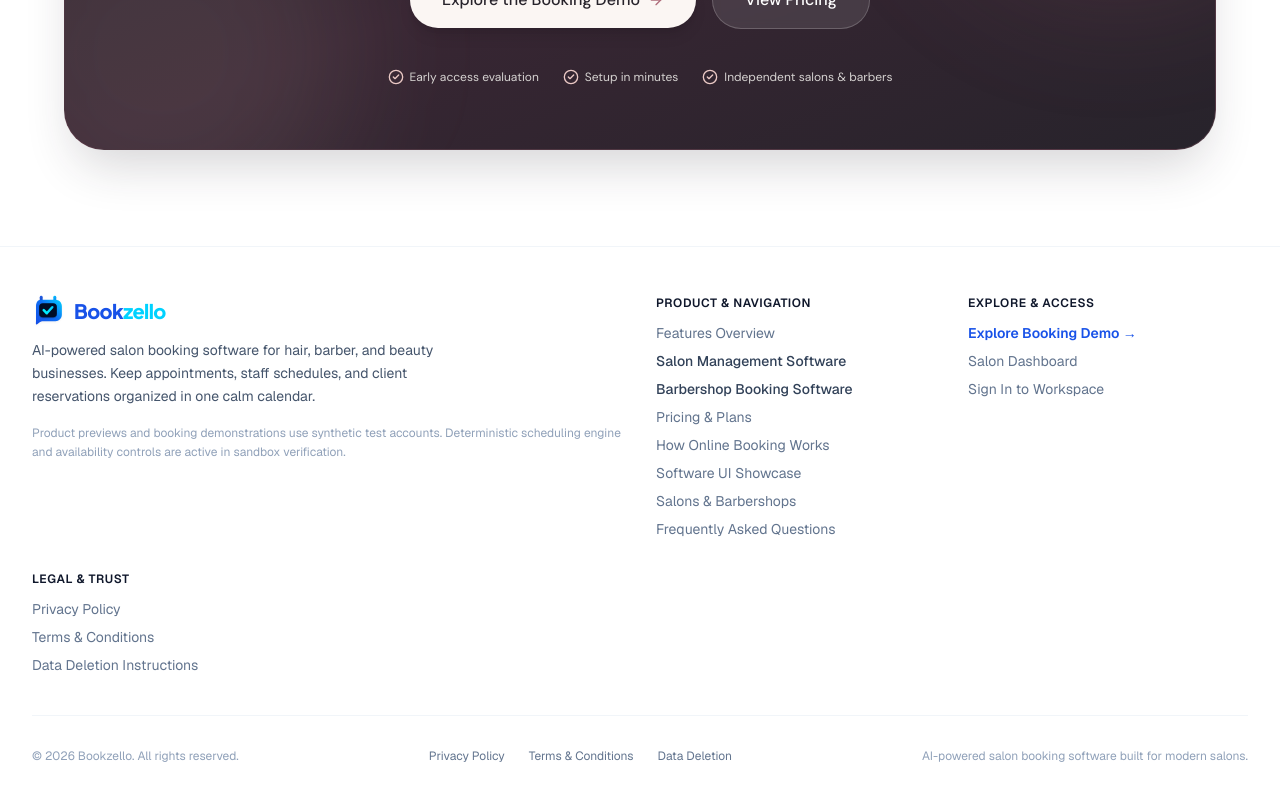
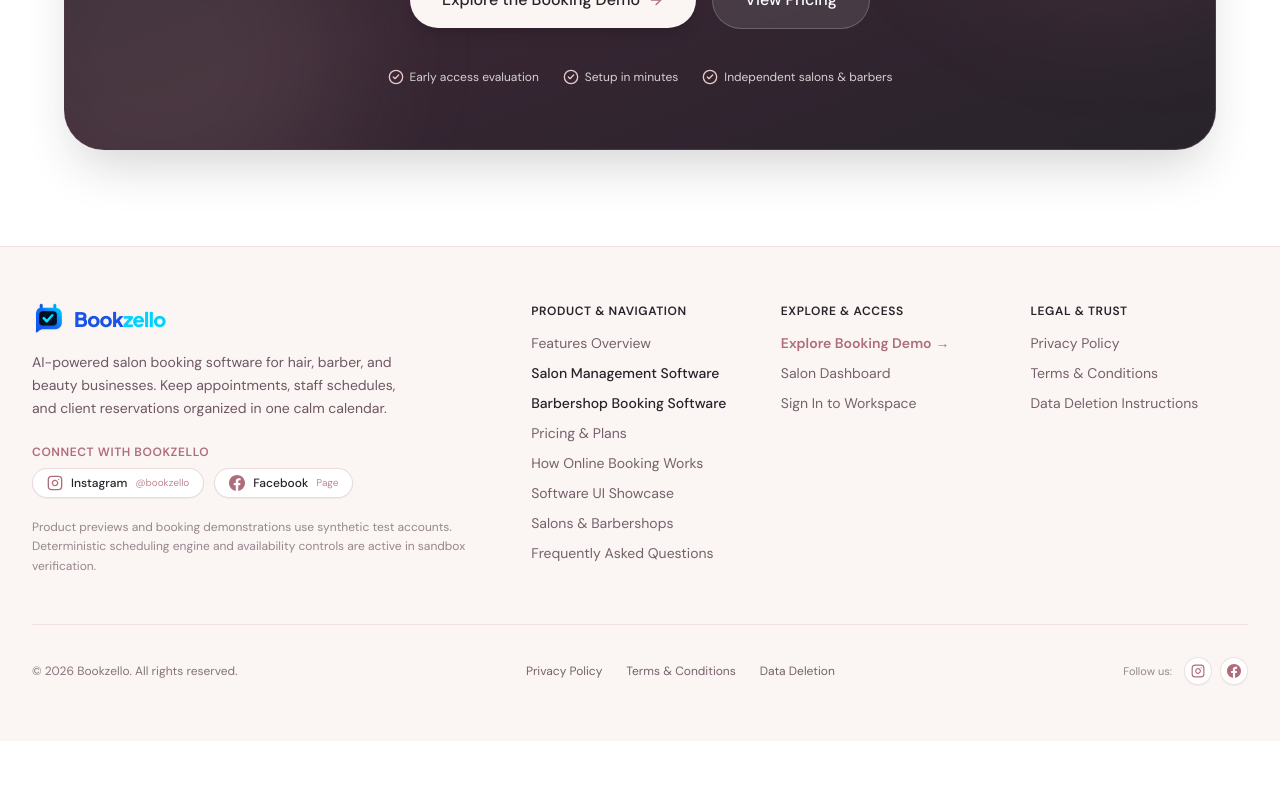
Before and after one commit to SajidKhanNiazi/aisolan, a Next.js app: page / in a window 1280 px wide. Shown: the part 9576-10376 px from the top of the page. After the commit the page ends 10317 px from the top, so only its background shows below. Built offline with nearby package versions, Linux system fonts and the light colour scheme; no server answers.

Commit message:
feat(ui): add official instagram and facebook social pages to footer

```diff
--- a/src/components/layout/footer.tsx
+++ b/src/components/layout/footer.tsx
@@ -3,6 +3,38 @@
 import Link from "next/link";
 import { usePathname } from "next/navigation";
 import { BookzelloLogo } from "@/components/ui/bookzello-logo";
+
+function InstagramIcon({ className = "h-4 w-4" }: { className?: string }) {
+  return (
+    <svg
+      viewBox="0 0 24 24"
+      fill="none"
+      stroke="currentColor"
+      strokeWidth="2"
+      strokeLinecap="round"
+      strokeLinejoin="round"
+      className={className}
+      aria-hidden="true"
+    >
+      <rect x="2" y="2" width="20" height="20" rx="5" ry="5" />
+      <path d="M16 11.37A4 4 0 1 1 12.63 8 4 4 0 0 1 16 11.37z" />
+      <line x1="17.5" y1="6.5" x2="17.51" y2="6.5" />
+    </svg>
+  );
+}
+
+function FacebookIcon({ className = "h-4 w-4" }: { className?: string }) {
+  return (
+    <svg
+      viewBox="0 0 24 24"
+      fill="currentColor"
+      className={className}
+      aria-hidden="true"
+    >
+      <path d="M24 12.073c0-6.627-5.373-12-12-12s-12 5.373-12 12c0 5.99 4.388 10.954 10.125 11.854v-8.385H7.078v-3.47h3.047V9.43c0-3.007 1.792-4.669 4.533-4.669 1.312 0 2.686.235 2.686.235v2.953H15.83c-1.491 0-1.956.925-1.956 1.874v2.25h3.328l-.532 3.47h-2.796v8.385C19.612 23.027 24 18.062 24 12.073z" />
+    </svg>
+  );
+}
 
 export function Footer() {
   const pathname = usePathname();
@@ -11,69 +43,108 @@ export function Footer() {
   if (pathname?.startsWith("/embed") || pathname?.startsWith("/dashboard")) {
     return null;
   }
+
   return (
-    <footer className="w-full border-t border-slate-100 bg-white py-12 text-sm text-slate-500">
+    <footer className="w-full border-t border-[#AF6D7B]/15 bg-[#FBF6F3] py-14 text-sm text-[#553B4B]/80 font-body transition-colors">
       <div className="mx-auto max-w-7xl px-4 sm:px-6 lg:px-8">
-        <div className="grid grid-cols-1 md:grid-cols-4 gap-8 mb-10">
-          {/* Brand Col */}
-          <div className="md:col-span-2">
+
+        {/* Main Footer Columns */}
+        <div className="grid grid-cols-1 sm:grid-cols-2 lg:grid-cols-5 gap-8 mb-12">
+
+          {/* Brand & Social Column */}
+          <div className="sm:col-span-2 space-y-4">
             <Link
               href="/"
-              className="inline-flex items-center gap-2 mb-3 hover:opacity-95 transition-opacity"
+              className="inline-flex items-center gap-2 hover:opacity-90 transition-opacity"
+              aria-label="Bookzello Home"
             >
               <BookzelloLogo iconClassName="h-8 w-8" textClassName="text-xl" />
             </Link>
-            <p className="text-sm text-slate-600 max-w-md leading-relaxed mb-4">
+
+            <p className="text-sm text-[#553B4B]/85 max-w-sm leading-relaxed">
               AI-powered salon booking software for hair, barber, and beauty businesses. Keep appointments, staff schedules, and client reservations organized in one calm calendar.
             </p>
-            <p className="text-xs text-slate-400 leading-relaxed">
+
+            {/* Social Pages with Interactive Beauty UI/UX */}
+            <div className="pt-2 space-y-2">
+              <p className="text-xs font-semibold uppercase tracking-wider text-[#AF6D7B]">
+                Connect With Bookzello
+              </p>
+              <div className="flex flex-wrap items-center gap-2.5">
+                <a
+                  href="https://www.instagram.com/bookzello/"
+                  target="_blank"
+                  rel="noopener noreferrer"
+                  className="inline-flex items-center gap-2 px-3.5 py-1.5 rounded-full border border-[#AF6D7B]/25 bg-white hover:bg-gradient-to-r hover:from-[#fdf497]/25 hover:via-[#fd5949]/15 hover:to-[#d6249f]/15 hover:border-[#d6249f]/40 text-xs font-medium text-[#27232B] transition-all shadow-2xs hover:shadow-xs group cursor-pointer"
+                  aria-label="Follow Bookzello on Instagram (opens in a new tab)"
+                >
+                  <InstagramIcon className="h-4 w-4 text-[#AF6D7B] group-hover:text-[#d6249f] transition-colors" />
+                  <span>Instagram</span>
+                  <span className="text-[10px] text-[#AF6D7B]/80 font-normal">@bookzello</span>
+                </a>
+
+                <a
+                  href="https://web.facebook.com/profile.php?id=61595843493664"
+                  target="_blank"
+                  rel="noopener noreferrer"
+                  className="inline-flex items-center gap-2 px-3.5 py-1.5 rounded-full border border-[#AF6D7B]/25 bg-white hover:bg-blue-50/70 hover:border-blue-300 text-xs font-medium text-[#27232B] transition-all shadow-2xs hover:shadow-xs group cursor-pointer"
+                  aria-label="Connect with Bookzello on Facebook (opens in a new tab)"
+                >
+                  <FacebookIcon className="h-4 w-4 text-[#AF6D7B] group-hover:text-[#1877F2] transition-colors" />
+                  <span>Facebook</span>
+                  <span className="text-[10px] text-[#AF6D7B]/80 font-normal">Page</span>
+                </a>
+              </div>
+            </div>
+
+            <p className="text-xs text-[#553B4B]/60 leading-relaxed pt-1">
               Product previews and booking demonstrations use synthetic test accounts. Deterministic scheduling engine and availability controls are active in sandbox verification.
             </p>
           </div>
 
           {/* Product Links */}
           <div>
-            <h4 className="font-semibold text-slate-900 text-xs uppercase tracking-wider mb-3">
+            <h4 className="font-semibold text-[#27232B] text-xs uppercase tracking-wider mb-3.5">
               Product &amp; Navigation
             </h4>
-            <ul className="space-y-2 text-sm">
+            <ul className="space-y-2.5 text-sm">
               <li>
-                <Link href="/#features" className="hover:text-[#1D64EC] transition-colors">
+                <Link href="/#features" className="hover:text-[#AF6D7B] transition-colors">
                   Features Overview
                 </Link>
               </li>
               <li>
-                <Link href="/salon-management-software" className="hover:text-[#1852E8] font-medium text-slate-700 transition-colors">
+                <Link href="/salon-management-software" className="hover:text-[#AF6D7B] font-medium text-[#27232B] transition-colors">
                   Salon Management Software
                 </Link>
               </li>
               <li>
-                <Link href="/barbershop-booking-software" className="hover:text-[#1852E8] font-medium text-slate-700 transition-colors">
+                <Link href="/barbershop-booking-software" className="hover:text-[#AF6D7B] font-medium text-[#27232B] transition-colors">
                   Barbershop Booking Software
                 </Link>
               </li>
               <li>
-                <Link href="/pricing" className="hover:text-[#1852E8] transition-colors">
+                <Link href="/pricing" className="hover:text-[#AF6D7B] transition-colors">
                   Pricing &amp; Plans
                 </Link>
               </li>
               <li>
-                <Link href="/#how-it-works" className="hover:text-[#1852E8] transition-colors">
+                <Link href="/#how-it-works" className="hover:text-[#AF6D7B] transition-colors">
                   How Online Booking Works
                 </Link>
               </li>
               <li>
-                <Link href="/#showcase" className="hover:text-[#1852E8] transition-colors">
+                <Link href="/#showcase" className="hover:text-[#AF6D7B] transition-colors">
                   Software UI Showcase
                 </Link>
               </li>
               <li>
-                <Link href="/#who-its-for" className="hover:text-[#1852E8] transition-colors">
+                <Link href="/#who-its-for" className="hover:text-[#AF6D7B] transition-colors">
                   Salons &amp; Barbershops
                 </Link>
               </li>
               <li>
-                <Link href="/#faq" className="hover:text-[#1852E8] transition-colors">
+                <Link href="/#faq" className="hover:text-[#AF6D7B] transition-colors">
                   Frequently Asked Questions
                 </Link>
               </li>
@@ -82,25 +153,26 @@ export function Footer() {
 
           {/* Access & Demos */}
           <div>
-            <h4 className="font-semibold text-slate-900 text-xs uppercase tracking-wider mb-3">
+            <h4 className="font-semibold text-[#27232B] text-xs uppercase tracking-wider mb-3.5">
               Explore &amp; Access
             </h4>
-            <ul className="space-y-2 text-sm">
+            <ul className="space-y-2.5 text-sm">
               <li>
                 <Link
                   href="/booking/bookpilot-qa-salon"
-                  className="hover:text-[#1852E8] font-semibold text-[#1852E8] transition-colors"
+                  className="hover:text-[#553B4B] font-semibold text-[#AF6D7B] transition-colors inline-flex items-center gap-1"
                 >
-                  Explore Booking Demo →
+                  <span>Explore Booking Demo</span>
+                  <span>→</span>
                 </Link>
               </li>
               <li>
-                <Link href="/dashboard" className="hover:text-[#1852E8] transition-colors">
+                <Link href="/dashboard" className="hover:text-[#AF6D7B] transition-colors">
                   Salon Dashboard
                 </Link>
               </li>
               <li>
-                <Link href="/login" className="hover:text-[#1852E8] transition-colors">
+                <Link href="/login" className="hover:text-[#AF6D7B] transition-colors">
                   Sign In to Workspace
                 </Link>
               </li>
@@ -109,46 +181,72 @@ export function Footer() {
 
           {/* Legal & Trust */}
           <div>
-            <h4 className="font-semibold text-slate-900 text-xs uppercase tracking-wider mb-3">
+            <h4 className="font-semibold text-[#27232B] text-xs uppercase tracking-wider mb-3.5">
               Legal &amp; Trust
             </h4>
-            <ul className="space-y-2 text-sm">
+            <ul className="space-y-2.5 text-sm">
               <li>
-                <Link href="/privacy" className="hover:text-[#1852E8] transition-colors">
+                <Link href="/privacy" className="hover:text-[#AF6D7B] transition-colors">
                   Privacy Policy
                 </Link>
               </li>
               <li>
-                <Link href="/terms" className="hover:text-[#1852E8] transition-colors">
+                <Link href="/terms" className="hover:text-[#AF6D7B] transition-colors">
                   Terms &amp; Conditions
                 </Link>
               </li>
               <li>
-                <Link href="/data-deletion" className="hover:text-[#1852E8] transition-colors">
+                <Link href="/data-deletion" className="hover:text-[#AF6D7B] transition-colors">
                   Data Deletion Instructions
                 </Link>
               </li>
             </ul>
           </div>
+
         </div>
 
-        <div className="pt-8 border-t border-slate-100 flex flex-col sm:flex-row items-center justify-between gap-4 text-xs text-slate-400">
+        {/* Bottom Sub-Footer Bar */}
+        <div className="pt-8 border-t border-[#AF6D7B]/15 flex flex-col sm:flex-row items-center justify-between gap-4 text-xs text-[#553B4B]/70">
           <p>© 2026 Bookzello. All rights reserved.</p>
-          <div className="flex flex-wrap items-center gap-4 sm:gap-6 text-slate-500">
-            <Link href="/privacy" className="hover:text-[#1852E8] transition-colors">
+
+          <div className="flex flex-wrap items-center gap-4 sm:gap-6 text-[#553B4B]/80">
+            <Link href="/privacy" className="hover:text-[#AF6D7B] transition-colors">
               Privacy Policy
             </Link>
-            <Link href="/terms" className="hover:text-[#1852E8] transition-colors">
+            <Link href="/terms" className="hover:text-[#AF6D7B] transition-colors">
               Terms &amp; Conditions
             </Link>
-            <Link href="/data-deletion" className="hover:text-[#1852E8] transition-colors">
+            <Link href="/data-deletion" className="hover:text-[#AF6D7B] transition-colors">
               Data Deletion
             </Link>
           </div>
-          <p>
-            AI-powered salon booking software built for modern salons.
-          </p>
+
+          {/* Social Icons in Bottom Bar */}
+          <div className="flex items-center gap-2">
+            <span className="text-[11px] text-[#553B4B]/60 mr-1 hidden sm:inline">Follow us:</span>
+            <a
+              href="https://www.instagram.com/bookzello/"
+              target="_blank"
+              rel="noopener noreferrer"
+              className="flex h-7 w-7 items-center justify-center rounded-full bg-white border border-[#AF6D7B]/20 text-[#AF6D7B] hover:text-[#d6249f] hover:border-[#d6249f]/40 hover:bg-white transition-all shadow-2xs"
+              aria-label="Bookzello Instagram"
+              title="Instagram: @bookzello"
+            >
+              <InstagramIcon className="h-3.5 w-3.5" />
+            </a>
+            <a
+              href="https://web.facebook.com/profile.php?id=61595843493664"
+              target="_blank"
+              rel="noopener noreferrer"
+              className="flex h-7 w-7 items-center justify-center rounded-full bg-white border border-[#AF6D7B]/20 text-[#AF6D7B] hover:text-[#1877F2] hover:border-blue-300 hover:bg-white transition-all shadow-2xs"
+              aria-label="Bookzello Facebook"
+              title="Facebook: Bookzello"
+            >
+              <FacebookIcon className="h-3.5 w-3.5" />
+            </a>
+          </div>
         </div>
+
       </div>
     </footer>
   );
```
